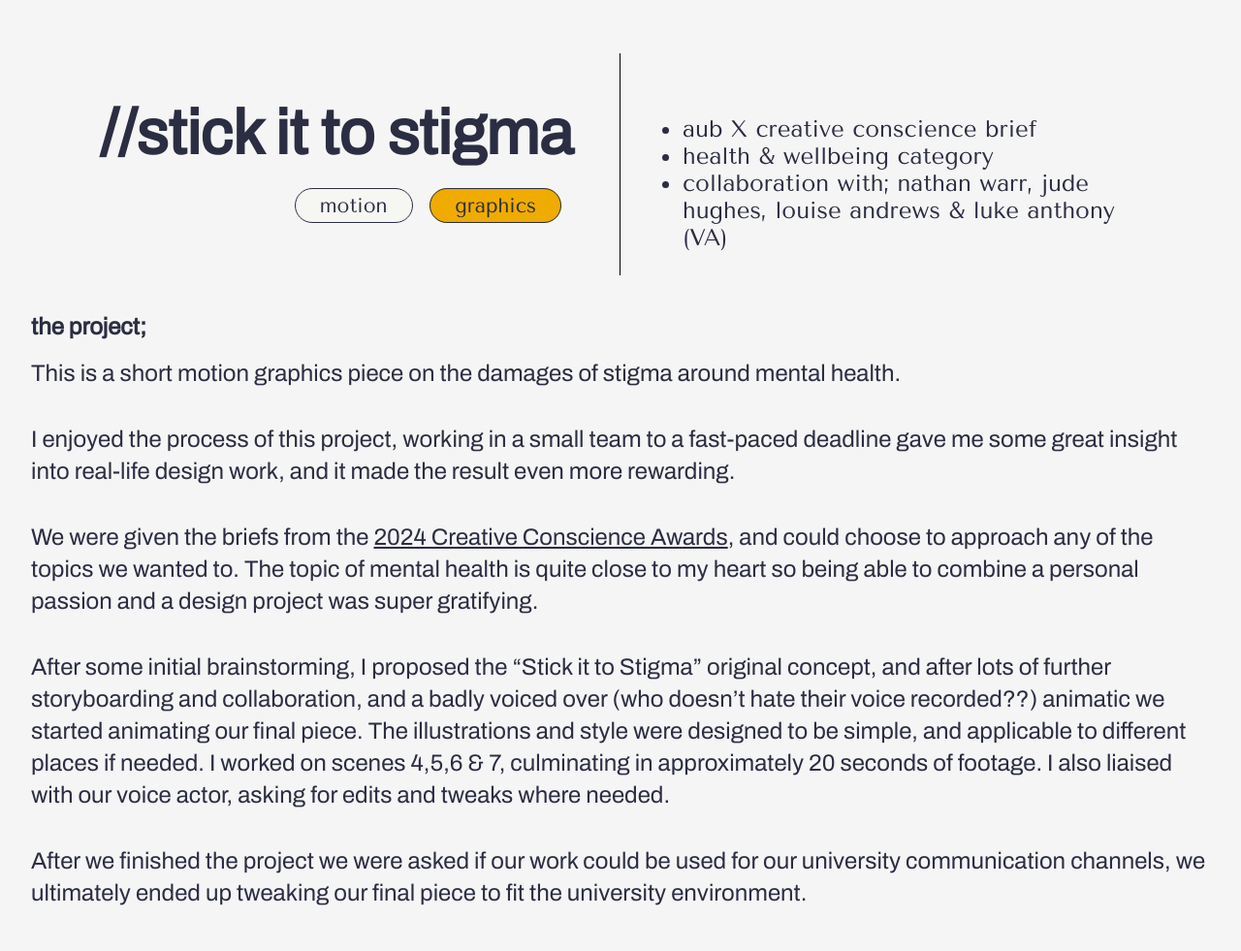
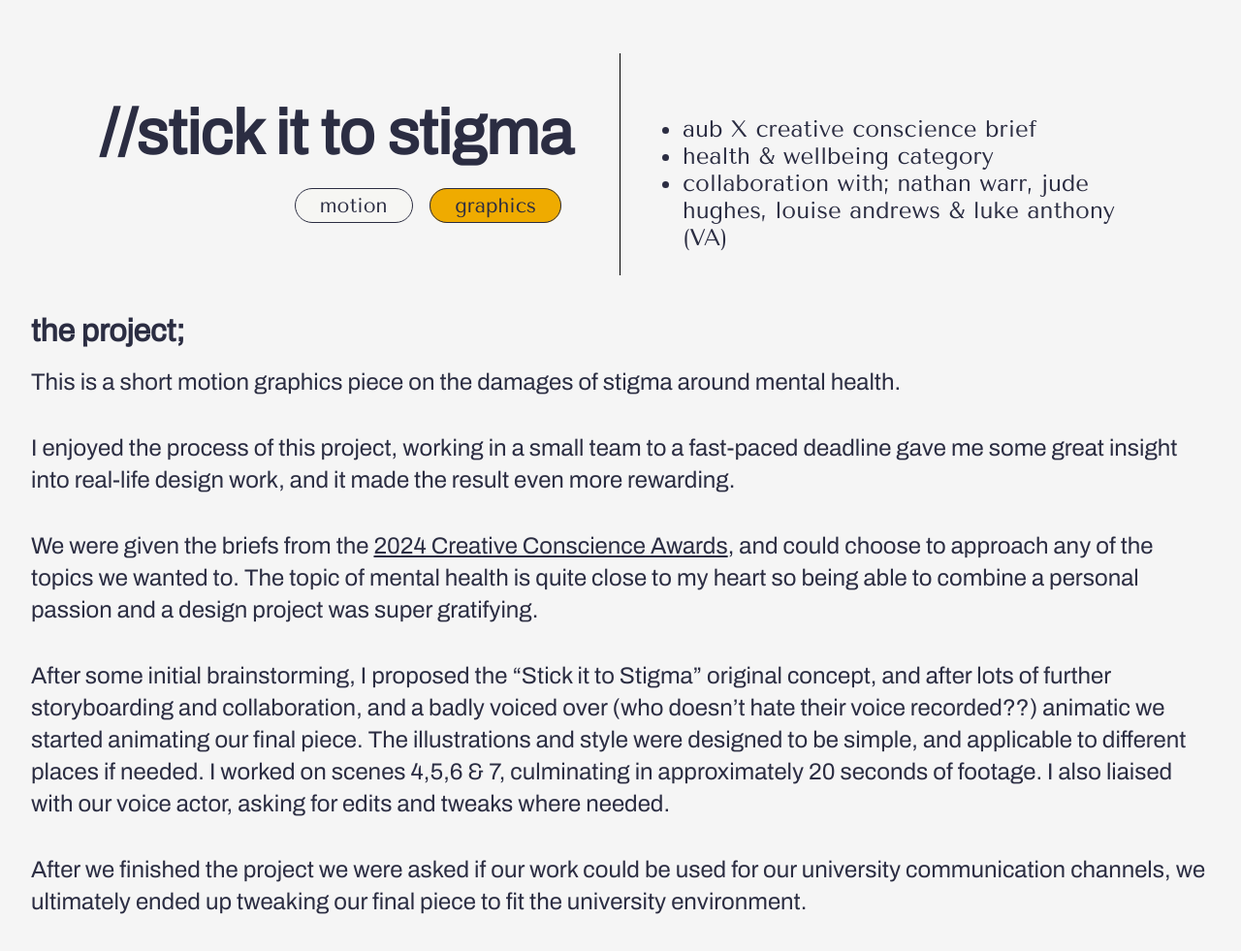
Before and after one commit to celestiiia/robyn-mackenzie, a plain HTML site: page public/project_sits.html in a window 1280 px wide. Shown: the part 105-1086 px from the top of the page at 97% size. Drawn offline with Linux system fonts and the light colour scheme; grey boxes are pictures that could not be loaded.

Commit message:
final (i rlly rlly hope) (push it realllll good)

```diff
--- a/public/style.css
+++ b/public/style.css
@@ -421,10 +421,15 @@ section.summary .proj-brief ul {
 section.case-study {
   padding-left: 1rem;
   padding-right: 1rem;
+  margin-bottom: 4.5rem;
 }
 
 section.case-study a {
   text-decoration: underline;
+}
+
+section.case-study h2 {
+  font-size: 2rem;
 }
 
 /* ------------------------------------------------------------------------------------
```
Also changed, not shown: public/project_pulse.html (+0 -1 lines), public/project_website.html (+1 -1 lines).
